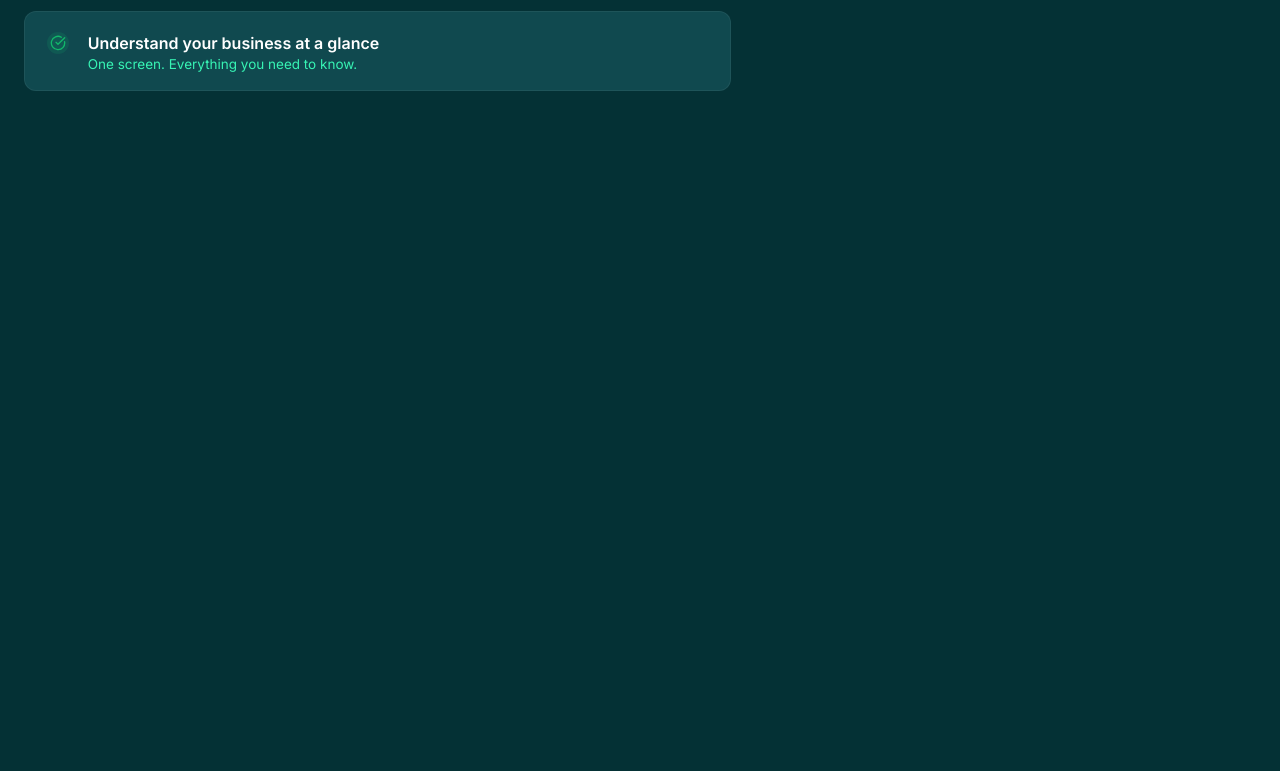
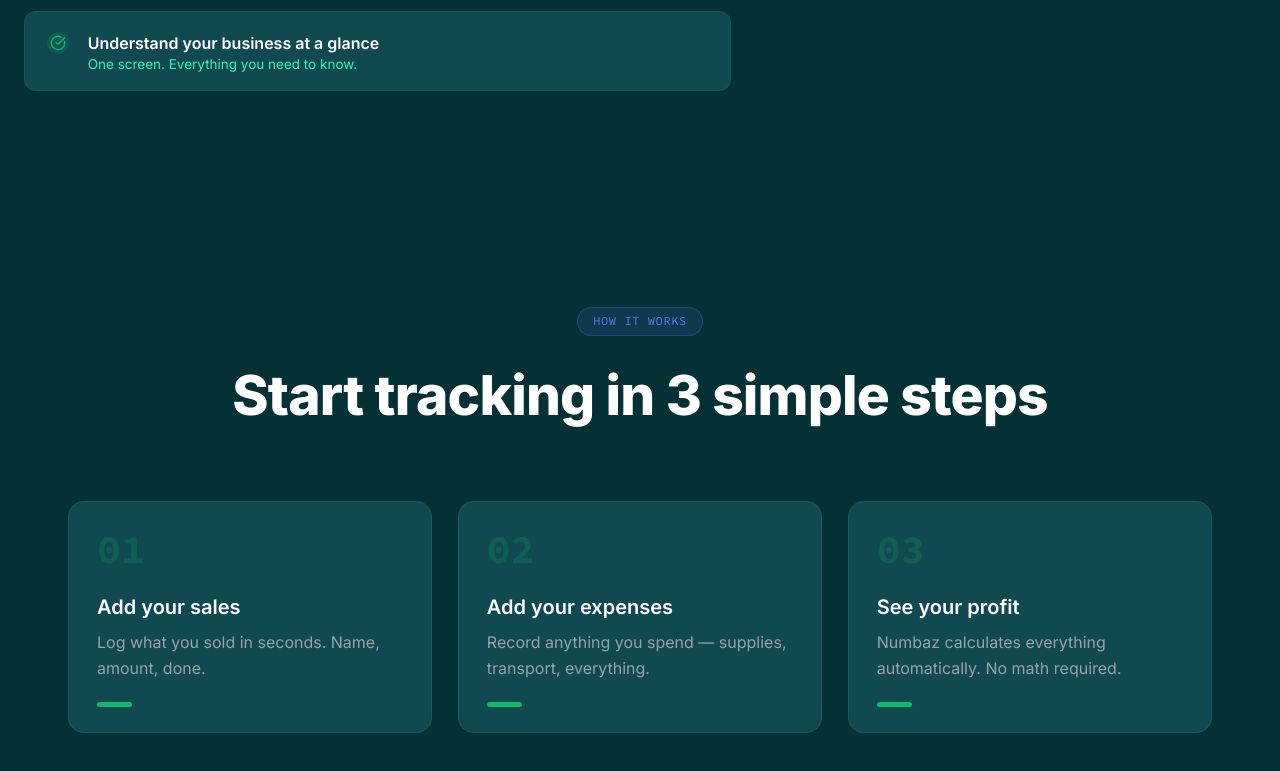
Before and after one commit to Creatifbenny/Numbazapp-Landing-page, a Next.js app: page / in a window 1280 px wide. Shown: the part 2629-3400 px from the top of the page. Before the commit the page ends 2828 px from the top, so only its background shows below. Built offline with nearby package versions, Linux system fonts and the light colour scheme.

Commit message:
Build how-it-works section
Co-Authored-By: Claude Sonnet 5.5 <noreply@anthropic.com>

```diff
--- a/app/page.tsx
+++ b/app/page.tsx
@@ -1,4 +1,5 @@
 import Hero from "@/components/Hero";
+import HowItWorks from "@/components/HowItWorks";
 import Problem from "@/components/Problem";
 import SiteHeader from "@/components/SiteHeader";
 import Solution from "@/components/Solution";
@@ -13,6 +14,7 @@ export default function Home() {
         <Ticker />
         <Problem />
         <Solution />
+        <HowItWorks />
       </main>
     </>
   );
--- /dev/null
+++ b/components/HowItWorks.tsx
@@ -0,0 +1,71 @@
+// "How it works" section. Sizes and spacing were measured from desktop.png
+// (1440px design at ~2.685x) and are APPROXIMATE.
+//
+// The sticky nav offset for #how-it-works comes from the global
+// scroll-padding-top on <html> (app/globals.css); adding scroll-margin here
+// as well would double it.
+
+const STEPS = [
+  {
+    number: "01",
+    title: "Add your sales",
+    text: "Log what you sold in seconds. Name, amount, done.",
+  },
+  {
+    number: "02",
+    title: "Add your expenses",
+    text: "Record anything you spend — supplies, transport, everything.",
+  },
+  {
+    number: "03",
+    title: "See your profit",
+    text: "Numbaz calculates everything automatically. No math required.",
+  },
+];
+
+export default function HowItWorks() {
+  return (
+    <section
+      id="how-it-works"
+      aria-labelledby="how-it-works-heading"
+      className="px-6 pt-[107.1px] pb-27 text-center"
+    >
+      <p className="mx-auto mb-[26px] inline-block rounded-full border border-blue/30 bg-blue/12 px-[15px] py-[5.5px] font-mono text-xs tracking-wider text-blue">
+        HOW IT WORKS
+      </p>
+
+      <h2
+        id="how-it-works-heading"
+        className="mx-auto max-w-[900px] text-[55px] leading-[67.2px] font-extrabold tracking-[-0.015em] text-white"
+      >
+        Start tracking in 3 simple steps
+      </h2>
+
+      <ol className="mx-auto mt-[71.8px] grid max-w-[1144px] grid-cols-1 gap-[25.6px] text-left md:grid-cols-3">
+        {STEPS.map(({ number, title, text }) => (
+          <li
+            key={number}
+            className="rounded-2xl border border-white/7 bg-card px-7 pt-[27.6px] pb-[25.8px]"
+          >
+            <span
+              aria-hidden="true"
+              className="block font-mono text-[40px] leading-10 font-bold text-primary/20"
+            >
+              {number}
+            </span>
+            <h3 className="mt-[23.5px] text-xl leading-7 font-semibold text-white">
+              {title}
+            </h3>
+            <p className="mt-2 text-base leading-[26.1px] text-muted">
+              {text}
+            </p>
+            <span
+              aria-hidden="true"
+              className="mt-[21.2px] block h-[4.5px] w-[35px] rounded-full bg-primary"
+            />
+          </li>
+        ))}
+      </ol>
+    </section>
+  );
+}
```
Also changed, not shown: 2 other files (tests, documents, lock files or other folders).
